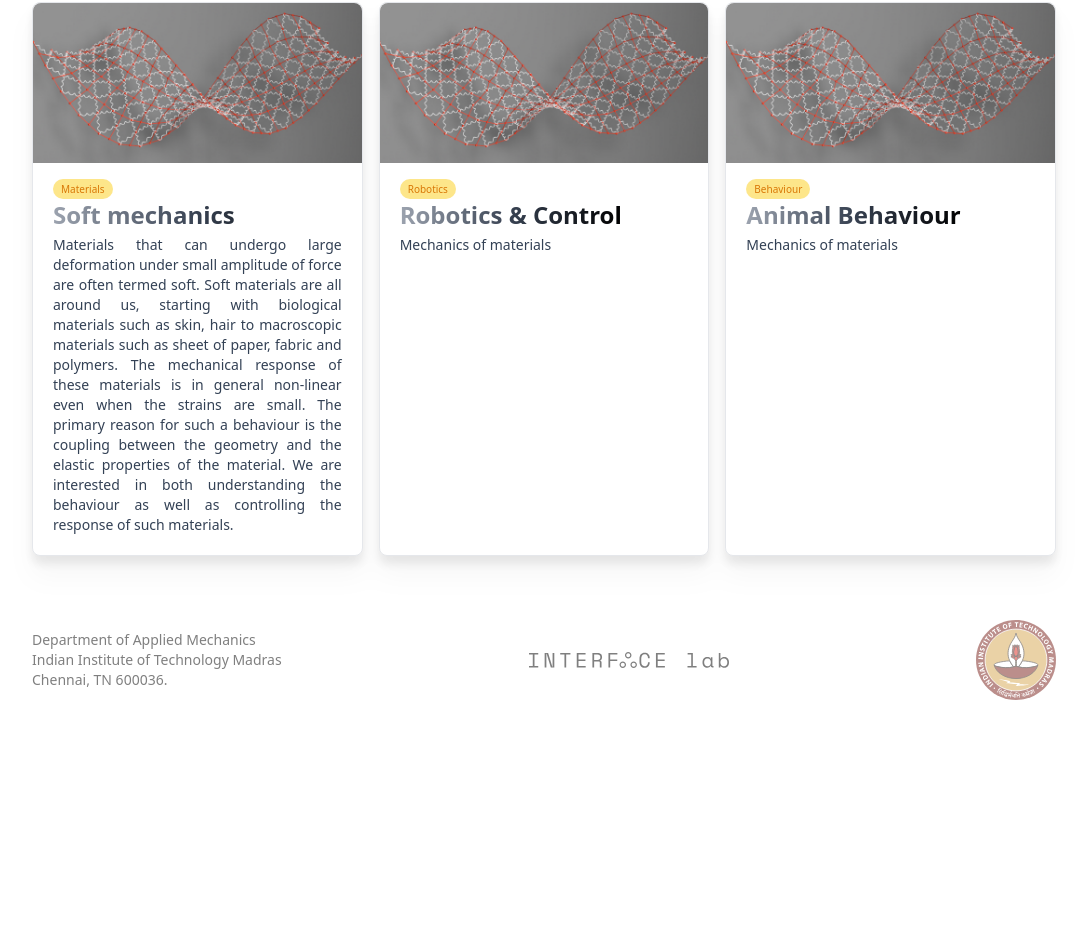
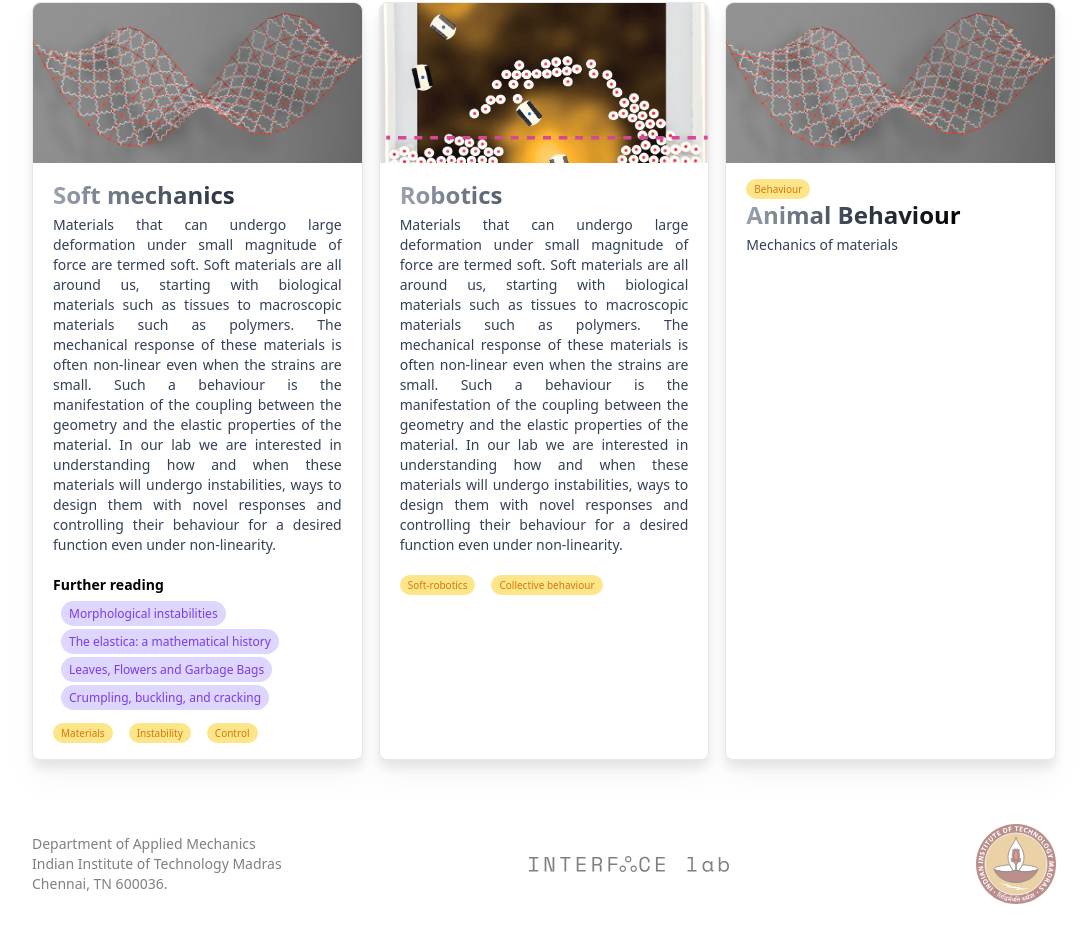
Before and after one commit to sgangaprasath/nextjs, a Next.js app in the folder tsproject/: page /research in a window 1280 px wide. Shown: the part 290-1218 px from the top of the page, without its empty margins (96-1183 px from the left). Before the commit the page ends 1014 px from the top, so only its background shows below. Built offline with nearby package versions, Linux system fonts and the light colour scheme.

Commit message:
SmallEdits

```diff
--- a/tsproject/app/research/page.tsx
+++ b/tsproject/app/research/page.tsx
@@ -26,7 +26,7 @@ const ResearchPage = () => {
           <p className="font-bold px-4">Research</p>
         </h1>
       </div>
-      <section className="grid grid-cols-1 gap-4 mb-10 max-w-5xl drop-shadow-xl text-sm md:grid-cols-3">
+      <section className="grid grid-cols-1 gap-4 mb-10 max-w-5xl drop-shadow-xl text-sm md:grid-cols-2 lg:grid-cols-3">
         {/* First topic */}
         <div className="group flex flex-col items-start justify-start w-full h-auto bg-white dark:bg-black rounded-lg border border-gray-200 dark:border-neutral-600 transition-colors">
           <Image
@@ -38,25 +38,84 @@ const ResearchPage = () => {
             className="object-cover rounded-tl-lg rounded-tr-lg w-full h-40"
           />
           <div className="px-5 py-4">
-            <p className="px-2 bg-amber-200 w-fit rounded-full text-[10px] font-normal text-amber-600">
-              Materials
-            </p>
             <h2 className="font-bold text-2xl mb-1 bg-gradient-to-r from-gray-400 via-gray-700 to-black text-transparent bg-clip-text">
               Soft mechanics
             </h2>
-            <p className="text-slate-700 my-1 text-justify">
-                Materials that can undergo large deformation under small amplitude of force are often termed soft. Soft materials are all around us, starting with
-                biological materials such as skin, hair to macroscopic materials such as sheet of paper, fabric and polymers. The mechanical response of these
-                materials is in general non-linear even when the strains are small. The primary reason for such a behaviour is the coupling between the geometry
-                and the elastic properties of the material. We are interested in both understanding the behaviour as well as controlling the response of such
-                materials.
+            <p className="text-sm text-slate-700 my-1 text-justify">
+              Materials that can undergo large deformation under small magnitude
+              of force are termed soft. Soft materials are all around us,
+              starting with biological materials such as tissues to macroscopic
+              materials such as polymers. The mechanical response of these
+              materials is often non-linear even when the strains are small.
+              Such a behaviour is the manifestation of the coupling between the
+              geometry and the elastic properties of the material. In our lab we
+              are interested in understanding how and when these materials will
+              undergo instabilities, ways to design them with novel responses
+              and controlling their behaviour for a desired function even under
+              non-linearity.
             </p>
+            <div className="flex flex-col py-4 gap-2">
+              <p className="font-bold">Further reading</p>
+              <ul className="list-none px-2 space-y-2">
+                <li>
+                  <Link
+                    href="https://pubs.rsc.org/en/content/articlehtml/2012/sm/c2sm00011c"
+                    className="bg-violet-200 rounded-full px-2 py-1 text-violet-600 text-xs"
+                  >
+                    Morphological instabilities
+                  </Link>
+                </li>
+                <li>
+                  <Link
+                    href=" https://www2.eecs.berkeley.edu/Pubs/TechRpts/2008/EECS-2008-103.pdf"
+                    className="bg-violet-200 rounded-full px-2 py-1 text-violet-600 text-xs"
+                  >
+                    The elastica: a mathematical history
+                  </Link>
+                </li>
+                <li>
+                  <Link
+                    href="https://www.academia.edu/download/75296176/1081357172.pdf"
+                    className="bg-violet-200 rounded-full px-2 py-1 text-violet-600 text-xs"
+                  >
+                    Leaves, Flowers and Garbage Bags
+                  </Link>
+                </li>
+                <li>
+                  <Link
+                    href="https://www.epfl.ch/labs/flexlab/wp-content/uploads/2018/03/research_fracture_tearing_graphene_cracks_marder_physicstoday_2007.pdf"
+                    className="bg-violet-200 rounded-full px-2 py-1 text-violet-600 text-xs"
+                  >
+                    Crumpling, buckling, and cracking
+                  </Link>
+                </li>
+                {/* <li>
+                  <Link
+                    href="https://journals.aps.org/rmp/abstract/10.1103/RevModPhys.79.643"
+                    className="bg-violet-200 rounded-full px-2 py-1 text-violet-600 text-xs"
+                  >
+                    Elastic sheets
+                  </Link>
+                </li> */}
+              </ul>
+            </div>
+            <div className="flex flex-row gap-4">
+              <p className="px-2 bg-amber-200 w-fit rounded-full text-[10px] font-normal text-amber-600">
+                Materials
+              </p>
+              <p className="px-2 bg-amber-200 w-fit rounded-full text-[10px] font-normal text-amber-600">
+                Instability
+              </p>
+              <p className="px-2 bg-amber-200 w-fit rounded-full text-[10px] font-normal text-amber-600">
+                Control
+              </p>
+            </div>
           </div>
         </div>
         {/* Second topic */}
         <div className="group flex flex-col items-start justify-start w-full h-auto bg-white dark:bg-black rounded-lg border border-gray-200 dark:border-neutral-600 transition-colors">
           <Image
-            src="/images/geometric.jpg"
+            src="/images/robotic.png"
             width="0"
             height="0"
             alt="News blurb image"
@@ -64,13 +123,30 @@ const ResearchPage = () => {
             className="object-cover rounded-tl-lg rounded-tr-lg w-full h-40"
           />
           <div className="px-5 py-4">
-            <p className="px-2 bg-amber-200 w-fit rounded-full text-[10px] font-normal text-amber-600">
+            <h2 className="font-bold text-2xl mb-1 bg-gradient-to-r from-gray-400 via-gray-700 to-black text-transparent bg-clip-text">
               Robotics
+            </h2>
+            <p className="text-sm text-slate-700 my-1 text-justify pb-4">
+              Materials that can undergo large deformation under small magnitude
+              of force are termed soft. Soft materials are all around us,
+              starting with biological materials such as tissues to macroscopic
+              materials such as polymers. The mechanical response of these
+              materials is often non-linear even when the strains are small.
+              Such a behaviour is the manifestation of the coupling between the
+              geometry and the elastic properties of the material. In our lab we
+              are interested in understanding how and when these materials will
+              undergo instabilities, ways to design them with novel responses
+              and controlling their behaviour for a desired function even under
+              non-linearity.
             </p>
-            <h2 className="font-bold text-2xl mb-1 bg-gradient-to-r from-gray-400 via-gray-700 to-black text-transparent bg-clip-text">
-              Robotics & Control
-            </h2>
-            <p className="text-slate-700 my-1">Mechanics of materials</p>
+            <div className="flex flex-row gap-4">
+              <p className="px-2 bg-amber-200 w-fit rounded-full text-[10px] font-normal text-amber-600">
+                Soft-robotics
+              </p>
+              <p className="px-2 bg-amber-200 w-fit rounded-full text-[10px] font-normal text-amber-600">
+                Collective behaviour
+              </p>
+            </div>
           </div>
         </div>
         {/* Third topic */}
```
Also changed, not shown: tsproject/public/images/robotic.png (added).
